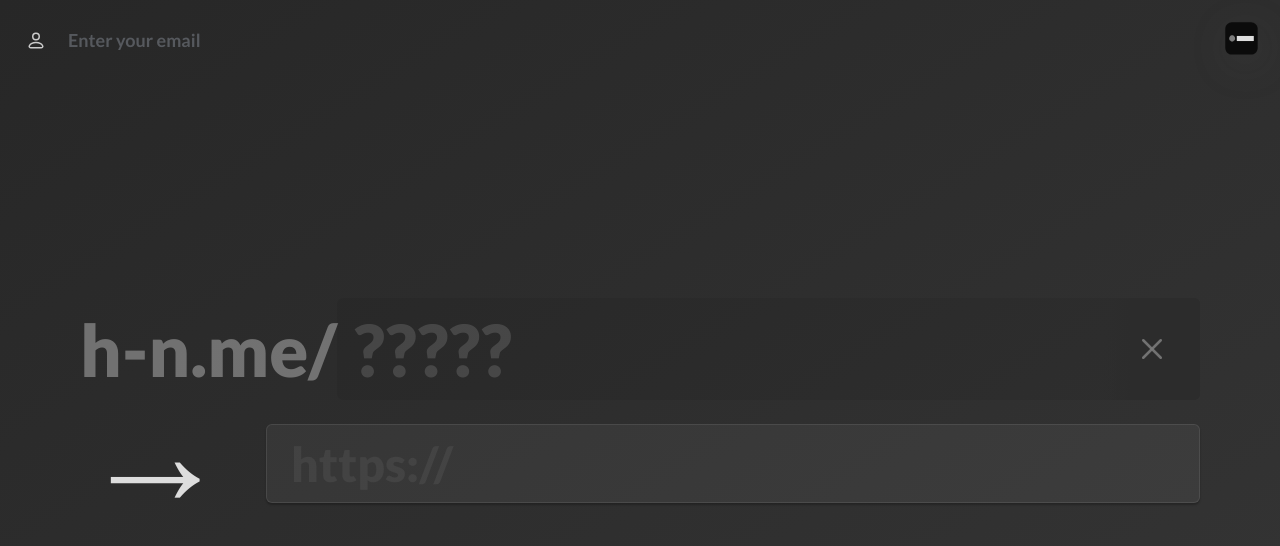
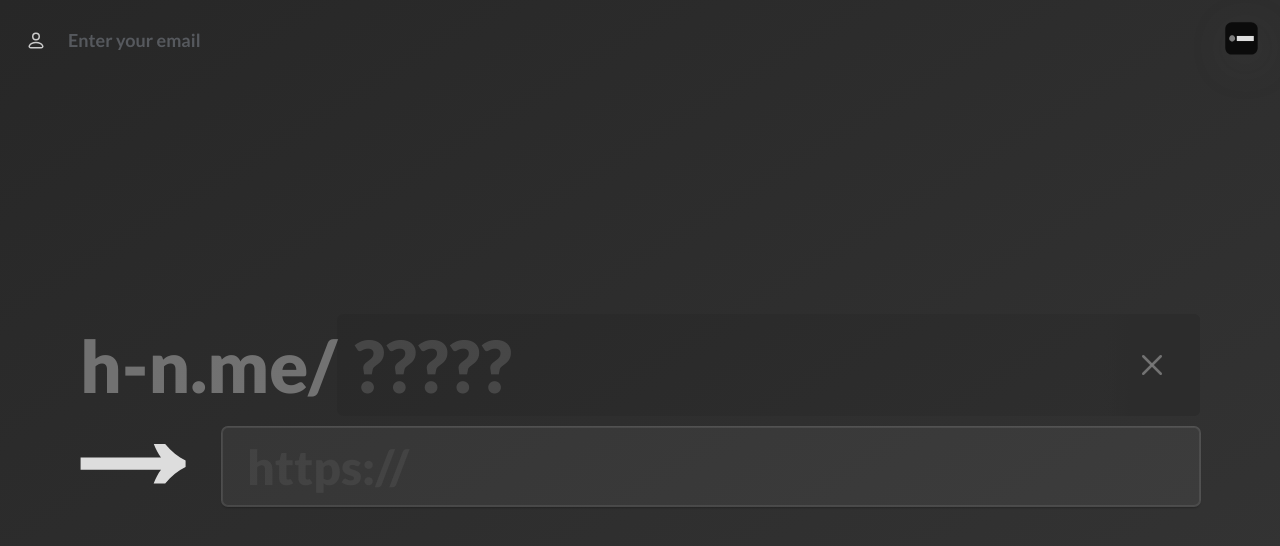
Before and after one commit to hingobway/h-n.me, a Next.js app in the folder apps/client/: page / in a window 1280 px wide. Shown: the top 546 px of the page. Built offline with nearby package versions, Linux system fonts and the light colour scheme.

Commit message:
client updates

```diff
--- a/apps/client/components/icon_clear.js
+++ b/apps/client/components/ClearButton.js
@@ -1,10 +1,9 @@
-const icon_clear = ({ on, onClick }) => {
+export default function ClearButton({ disabled, onClick }) {
   return (
-    <div
-      className={
-        '-drop-shadow-big-center' +
-        (on ? ' stroke-dwhite cursor-pointer' : ' stroke-almost-gray/90')
-      }
+    <button
+      aria-label="clear"
+      className="stroke-dwhite disabled:stroke-almost-gray/90"
+      disabled={disabled || null}
       onClick={onClick}
     >
       <svg width="40" height="40" fill="none" viewBox="0 0 24 24">
@@ -25,8 +24,6 @@ const icon_clear = ({ on, onClick }) => {
           d="M6.75 6.75L17.25 17.25"
         ></path>
       </svg>
-    </div>
+    </button>
   );
-};
-
-export default icon_clear;
+}
--- a/apps/client/components/alert.js
+++ b/apps/client/components/alert.js
@@ -1,21 +1,34 @@
-import { useEffect, useState, useRef } from 'react';
-import { CSSTransition } from 'react-transition-group';
+import { useEffect, useMemo, useState } from 'react';
+import { Transition } from '@headlessui/react';
 
-const Alert = ({ code: code_, type: type_ }) => {
-  const alertRef = useRef(null);
-  const [unmount, setUnmount] = useState(false);
+import { clsx } from '../utility/classConcat';
 
+const codes = {
+  BAD_URL: `That URL doesn't seem to be valid.`,
+  CUSTOM_PATH_INVALID: `Custom paths must be at least 4 characters long and only contain letters, numbers, -, and _.`,
+  PATH_TAKEN: `That custom path is already taken.`,
+  SERVER_ERROR: `The server is having trouble right now.`,
+  EMAIL_ERROR: `Email failed to deliver. Make sure it's correct.`,
+  MISSING_PARAMS: `Please enter something.`,
+  CODE_INVALID: `That code isn't valid.`,
+};
+const status = ['SUCCESS!', 'ERROR:'];
+const bg = [
+  `bg-gradient-to-b from-[#159700] to-[#117D00]`,
+  `bg-gradient-to-b from-[#B90000] to-[#9D0000]`,
+];
+
+// COMPONENT
+export default function Alert({ code: code_, type: type_ }) {
   const TIME = 200;
 
   const [code, setCode] = useState(code_);
   const [type, setType] = useState(type_);
   useEffect(() => {
     if (typeof type_ !== 'number') {
-      setUnmount(true);
       setTimeout(() => {
         setType(type_);
         setCode(code_);
-        setUnmount(false);
       }, TIME);
     } else {
       setType(type_);
@@ -23,66 +36,36 @@ const Alert = ({ code: code_, type: type_ }) => {
     }
   }, [code_, type_]);
 
-  const codes = {
-    BAD_URL: `That URL doesn't seem to be valid.`,
-    CUSTOM_PATH_INVALID: `Custom paths must be at least 4 characters long and only contain letters, numbers, -, and _.`,
-    PATH_TAKEN: `That custom path is already taken.`,
-    SERVER_ERROR: `The server is having trouble right now.`,
-    EMAIL_ERROR: `Email failed to deliver. Make sure it's correct.`,
-    MISSING_PARAMS: `Please enter something.`,
-    CODE_INVALID: `That code isn't valid.`,
-  };
-  const types = [
-    'Copied to your clipboard.', // 0
-    code
-      ? codes[code]
-        ? `${codes[code]}`
-        : `${code}`
-      : 'Something went wrong. Try again later.',
-  ];
-  const status = ['SUCCESS!', 'ERROR:'];
-  const bg = [
-    `bg-gradient-to-b from-[#159700] to-[#117D00]`,
-    `bg-gradient-to-b from-[#B90000] to-[#9D0000]`,
-  ];
+  const types = useMemo(
+    () => [
+      'Copied to your clipboard.', // 0
+      code
+        ? codes[code]
+          ? `${codes[code]}`
+          : `${code}`
+        : 'Something went wrong. Try again later.',
+    ],
+    [code],
+  );
 
   return (
     <>
-      <CSSTransition
-        in={!(unmount || typeof type !== 'number')}
-        // in={false}
-        nodeRef={alertRef}
-        timeout={TIME}
-        classNames="alert"
-        unmountOnExit
-      >
+      <Transition show={typeof type_ === 'number'}>
         <div
-          ref={alertRef}
-          className={`text-dwhite/90 rounded-[22px] flex flex-row items-center gap-x-5 fixed bottom-7 mx-8 px-7 py-2 shadow-floating ${bg[type]}`}
+          className={clsx(
+            `fixed bottom-7 mx-8 flex flex-row items-center gap-x-5 rounded-[22px] px-7 py-2 text-dwhite/90 shadow-floating`,
+            /* variant */ bg[type],
+            /* transition */ 'translate-y-0 transition data-[closed]:translate-y-[77px]',
+            /* transition timing */ 'data-[enter]:ease-out data-[leave]:ease-in',
+          )}
+          style={{
+            transitionDuration: TIME,
+          }}
         >
           <div className="text-base">{status[type]}</div>
-          <div className="text-lg max-w-sm">{types[type]}</div>
+          <div className="max-w-sm text-lg">{types[type]}</div>
         </div>
-      </CSSTransition>
-
-      <style jsx>{`
-        .alert-enter {
-          transform: translateY(77px);
-        }
-        .alert-enter-active {
-          transform: none;
-          transition: transform ${TIME}ms ease-out;
-        }
-        .alert-exit {
-          transform: none;
-        }
-        .alert-exit-active {
-          transform: translateY(77px);
-          transition: transform ${TIME}ms ease-in;
-        }
-      `}</style>
+      </Transition>
     </>
   );
-};
-
-export default Alert;
+}
--- /dev/null
+++ b/apps/client/components/icon_arrow.js
@@ -0,0 +1,23 @@
+import { forwardRef } from 'react';
+
+export const ArrowSVG = forwardRef(({ ...props }, ref) => {
+  return (
+    <>
+      <svg
+        ref={ref}
+        width="106"
+        height="41"
+        viewBox="0 0 106 41"
+        fill="none"
+        xmlns="http://www.w3.org/2000/svg"
+        {...props}
+      >
+        <path
+          d="M73.6408 40.5C74.6408 37.9 75.7408 35.5 76.9408 33.3C78.1408 31 79.4908 28.85 80.9908 26.85H0.59082V14.55H80.9908C79.5908 12.55 78.2908 10.45 77.0908 8.25003C75.8908 5.95003 74.7908 3.50003 73.7908 0.900024H85.1908C91.3908 8.20003 98.1908 13.75 105.591 17.55V24C98.1908 27.6 91.3908 33.1 85.1908 40.5H73.6408Z"
+          fill="currentColor"
+        />
+      </svg>
+    </>
+  );
+});
+ArrowSVG.displayName = 'ArrowSVG';
--- a/apps/client/pages/index.js
+++ b/apps/client/pages/index.js
@@ -3,15 +3,16 @@ import { useState, useEffect, useRef } from 'react';
 import axios from 'axios';
 
 import { api } from '../utility/dev';
+import { clmx, clsx } from '../utility/classConcat';
 
 import Alert from '../components/alert';
-import Account from '../components/account';
+import Account from '../components/Account';
 
-import ClearIcon from '../components/icon_clear';
+import ClearButton from '../components/ClearButton';
+import { ArrowSVG } from '../components/icon_arrow';
 
 export default function Home() {
   const urlRef = useRef(null);
-  const submitRef = useRef(null);
   const taRef = useRef(null);
   useEffect(() => {
     urlRef.current.focus();
@@ -62,7 +63,7 @@ export default function Home() {
           headers: {
             authorization: `Bearer ${accountAuth ? accountAuth.token : ''}`,
           },
-        }
+        },
       );
 
       if (!(data && data.path && data.url)) return setAlert([1]);
@@ -82,7 +83,7 @@ export default function Home() {
         console.log(
           err.response.status,
           err.response.statusText,
-          err.response.data
+          err.response.data,
         );
       } else {
         setAlert([1]);
@@ -93,39 +94,49 @@ export default function Home() {
 
   return (
     <>
-      <Account setAccountAuth={(a) => setAccountAuth(a)} setAlert={setAlert} />
-      <div className="text-7xl flex flex-col items-stretch --max-w-screen-2xl md:scale-100 scale-75 md:mx-0 mx-[-40px]">
+      <Account {...{ setAccountAuth, setAlert }} />
+      <div className="--max-w-screen-2xl mx-[-40px] flex scale-75 flex-col items-stretch text-7xl md:mx-0 md:scale-100">
         <form onSubmit={handleSubmit}>
-          <div className="flex-1 flex flex-row justify-stretch items-center mb-6">
-            <div className={`text-dwhite${alert[0] !== 0 ? '/40' : ''}`}>
+          {/* top row */}
+          <div className="mb-6 flex flex-1 flex-row items-center justify-stretch">
+            <div
+              className={clmx(
+                'text-dwhite',
+                alert[0] !== 0 && 'text-opacity-40',
+              )}
+            >
               h-n.me/
             </div>
-            <div className="flex-1 rounded-md bg-black/[.06] px-4 py-2 relative">
+            <div
+              className={clsx(
+                'relative flex-1 rounded-md',
+                /* focus */ 'ring-black/15 ring-offset-0 focus-within:ring-1',
+              )}
+            >
+              {/* path input */}
               <input
                 type="text"
                 name="path"
                 onChange={handleChange}
                 value={path}
                 placeholder="?????"
-                className="w-full block bg-transparent outline-0 text-7xl border-0 placeholder:opacity-[.18] placeholder:text-dwhite/90 focus:ring-0 appearance-none"
-                width="50"
+                className={clsx(
+                  'block w-full rounded-md border-0 bg-black/[.06] px-4 py-2 text-7xl',
+                  /* placeholder */ 'placeholder:text-dwhite/90 placeholder:opacity-[.18]',
+                  /* focus */ 'focus:outline-none',
+                )}
               />
-              <div className="invisible sm:visible absolute inset-y-0 right-0 pr-7 flex flex-row items-center bg-bmatch rounded-r-md">
-                <div className="bg-gradient-to-l from-bmatch to-transparent h-full w-7 ml-[-26px]"></div>
-                <ClearIcon on={path.length > 0} onClick={clearPath} />
+              <div className="invisible absolute inset-y-0 right-0 flex flex-row items-center rounded-r-md bg-bmatch pr-7 sm:visible">
+                <div className="ml-[-26px] h-full w-7 bg-gradient-to-l from-bmatch to-transparent"></div>
+                <ClearButton onClick={clearPath} disabled={!path.length} />
               </div>
             </div>
           </div>
-          <div className="flex flex-row justify-stretch items-center md:my-[-19.5px]">
-            <div
-              className={`text-8xl select-none cursor-pointer md:text-[150px] mt-[-2rem] mr-6 md:mr-9 ${
-                alert[0] === 0 ? 'text-dwhite/40' : ''
-              }`}
-              onClick={() => submitRef.current.click()}
-            >
-              &rarr;
-            </div>
-            <div className="flex-1 border text-5xl border-dwhite/10 rounded-md bg-bg-dwhite py-2.5 px-6 shadow-tight">
+
+          {/* bottom row */}
+          <div className="flex flex-row-reverse items-center justify-stretch gap-6 md:my-[-19.5px] md:gap-9">
+            <div className="flex-1">
+              {/* url input */}
               <input
                 type="text"
                 name="url"
@@ -133,10 +144,24 @@ export default function Home() {
                 value={url}
                 ref={urlRef}
                 placeholder="https://"
-                className="w-full block outline-0 focus:ring-0 appearance-none bg-transparent  placeholder:opacity-70 placeholder:text-dwhite/10"
+                className={clsx(
+                  'w-full rounded-md border border-dwhite/10 bg-bg-dwhite px-6 py-2.5 text-5xl shadow-tight',
+                  /* placeholder */ 'placeholder:text-dwhite/10 placeholder:opacity-70',
+                  /* focus */ 'ring-dwhite/20 focus:outline-none focus:ring-1',
+                )}
               />
-              <input ref={submitRef} type="submit" className="hidden" />
             </div>
+            {/* submit arrow button */}
+            <button
+              type="submit"
+              aria-label="submit"
+              className={clmx(
+                `-m-6 cursor-pointer select-none p-6 text-8xl`,
+                alert[0] === 0 && 'text-dwhite/40',
+              )}
+            >
+              <ArrowSVG className="h-full" />
+            </button>
           </div>
         </form>
       </div>
--- /dev/null
+++ b/apps/client/utility/classConcat.js
@@ -0,0 +1,2 @@
+export { twMerge as clmx } from 'tailwind-merge';
+export { clsx } from 'clsx';
```
